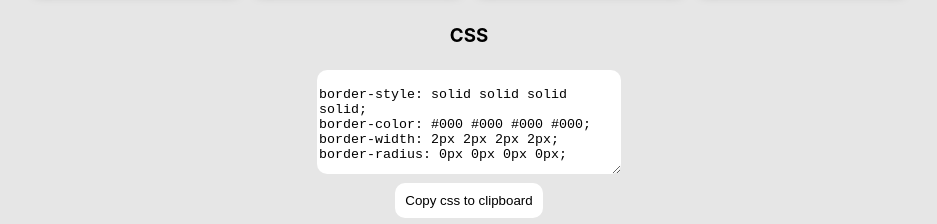
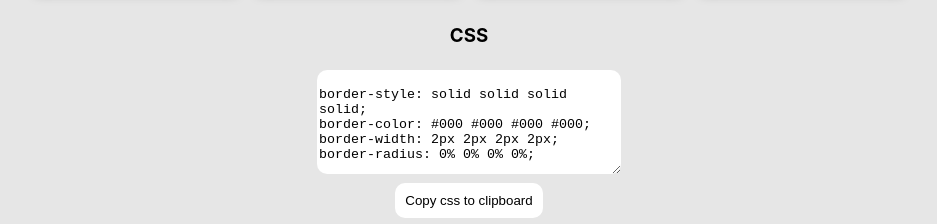
Before and after one commit to bestpractice116/box-css-preview, a React (Create React App) app: page / in a window 1280 px wide. Shown: the part 472-696 px from the top of the page, without its empty margins (171-1108 px from the left). Built offline with nearby package versions, Linux system fonts and the light colour scheme.

Commit message:
change radius type: from 'px' to '%' in css textarea

```diff
--- a/src/App.js
+++ b/src/App.js
@@ -174,7 +174,7 @@ function App() {
 border-style: ${stateTop.style} ${stateRight.style} ${stateButtom.style} ${stateLeft.style};
 border-color: ${stateTop.color} ${stateRight.color} ${stateButtom.color} ${stateLeft.color};
 border-width: ${stateTop.size} ${stateRight.size} ${stateButtom.size} ${stateLeft.size};
-border-radius: ${stateTop.radius}px ${stateRight.radius}px ${stateButtom.radius}px ${stateLeft.radius}px;
+border-radius: ${stateTop.radius}% ${stateRight.radius}% ${stateButtom.radius}% ${stateLeft.radius}%;
       `}/>
       <br/>
       <button onClick={() => {
```
